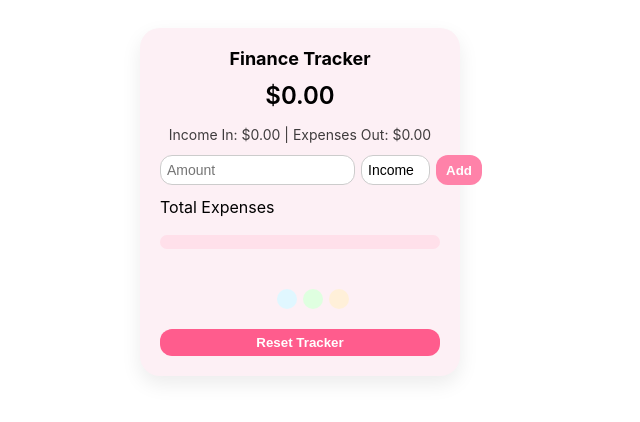
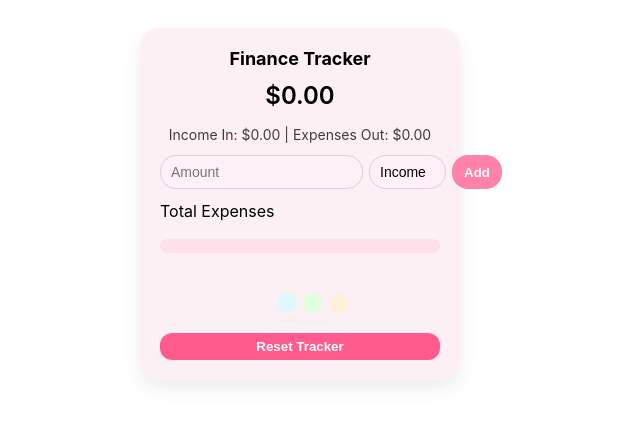
Before and after one commit to digitalforguru/cute-finance-tracker, a plain HTML site: page index.html in a window 1280 px wide. Shown: the whole page, without its empty margins (340-980 px from the left). Drawn offline with Linux system fonts and the light colour scheme.

Commit message:
Update index.html

```diff
--- a/index.html
+++ b/index.html
@@ -48,34 +48,48 @@
     gap: 6px;
   }
 
-  .input-row input[type="number"], .input-row select {
+  .input-row input[type="number"],
+.input-row select {
     flex: 1;
-    padding: 6px;
-    border-radius: 12px;
-    border: 1px solid #ccc;
-    background: #fff;
+    padding: 8px 10px;
+    border-radius: 16px;
+    border: 1px solid #e0cce0;
+    background: #fff0f8;
     font-size: 14px;
     outline: none;
     appearance: none;
+    transition: all 0.2s ease;
+    cursor: pointer;
 }
 
+.input-row input[type="number"]:hover,
 .input-row select:hover {
+    background: #ffe6f0;
     border-color: #ff82a9;
+    box-shadow: 0 2px 6px rgba(255,130,169,0.3);
+}
+
+.input-row select option {
+    background: #fff0f8;
+    padding: 6px 8px;
+    border-radius: 8px;
+    margin: 2px 0;
 }
 
 .input-row button {
-    padding: 6px 10px;
-    border-radius: 12px;
+    padding: 8px 12px;
+    border-radius: 16px;
     border: none;
     background: #ff82a9;
     color: white;
     font-weight: 600;
     cursor: pointer;
-    transition: 0.2s;
+    transition: all 0.2s ease;
 }
 
 .input-row button:hover {
-    transform: scale(1.05);
+    transform: scale(1.08);
+    box-shadow: 0 4px 12px rgba(255,130,169,0.3);
 }
 
   .progress-bar {
```
Lines whose indentation alone changed are shown as unchanged.
